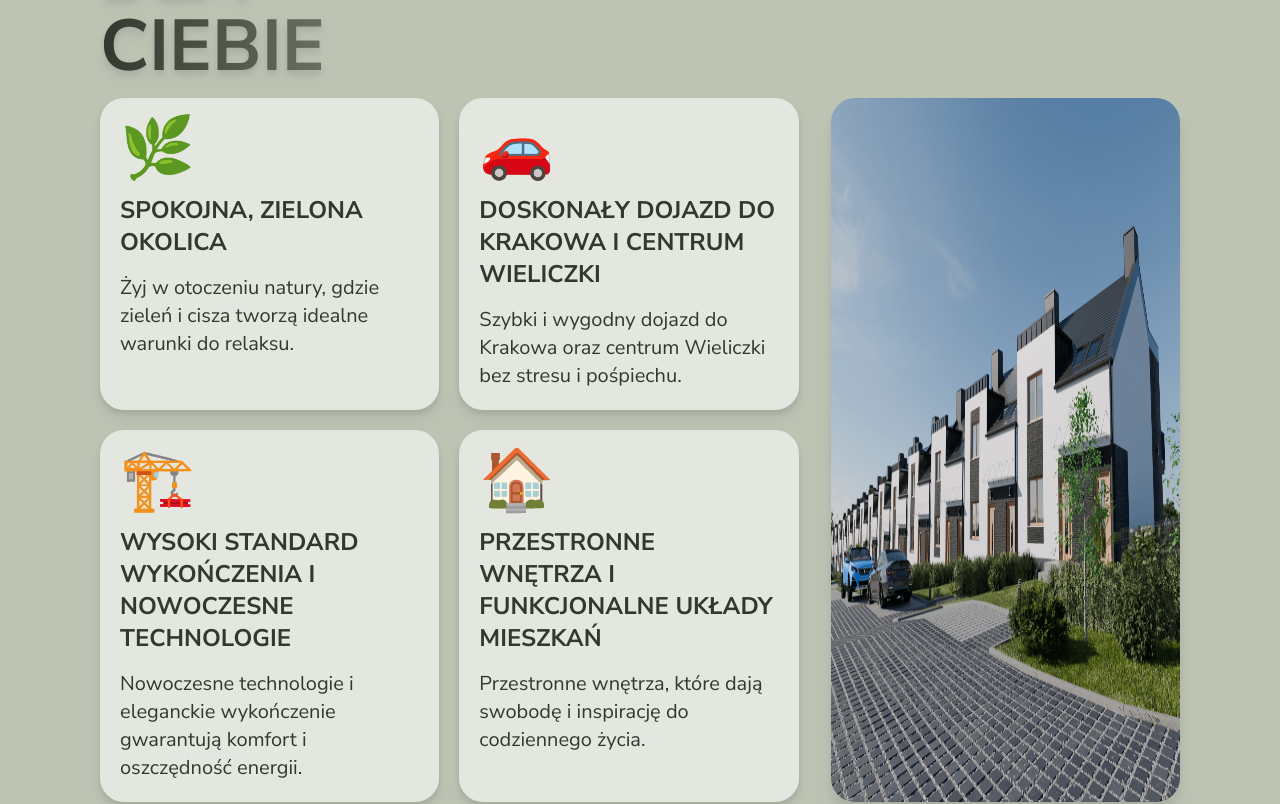
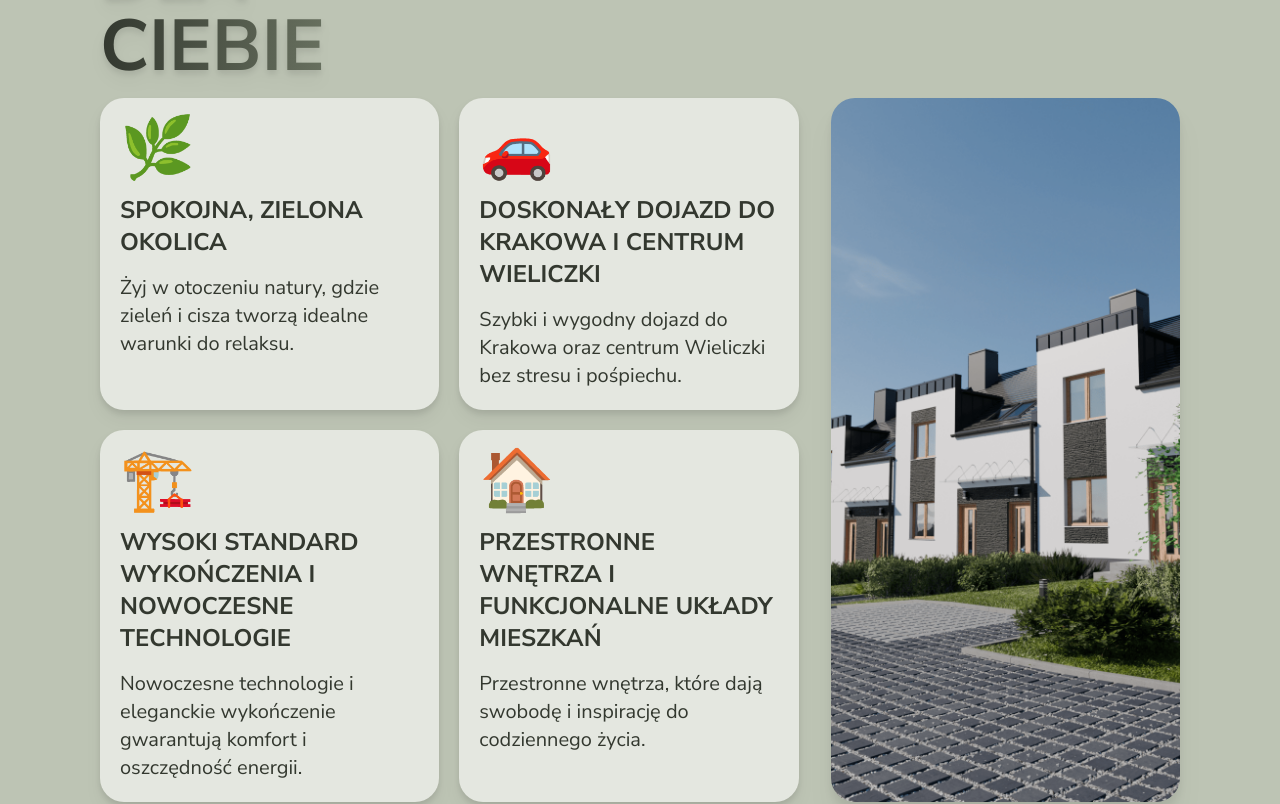
Before and after one commit to ruffaaw/pulaskiego-website, a Next.js app: page / in a window 1280 px wide. Shown: the part 4202-5006 px from the top of the page. Built offline with nearby package versions, Linux system fonts and the light colour scheme.

Commit message:
fix: corrected image

```diff
--- a/components/InvestmentSection.tsx
+++ b/components/InvestmentSection.tsx
@@ -316,7 +316,7 @@ export default function InvestmentSection() {
               fill
               quality={100}
               priority
-              className="rounded-3xl drop-shadow-xl"
+              className="rounded-3xl object-cover drop-shadow-xl"
               data-aos="fade-left"
               data-aos-delay="100"
             />
```
